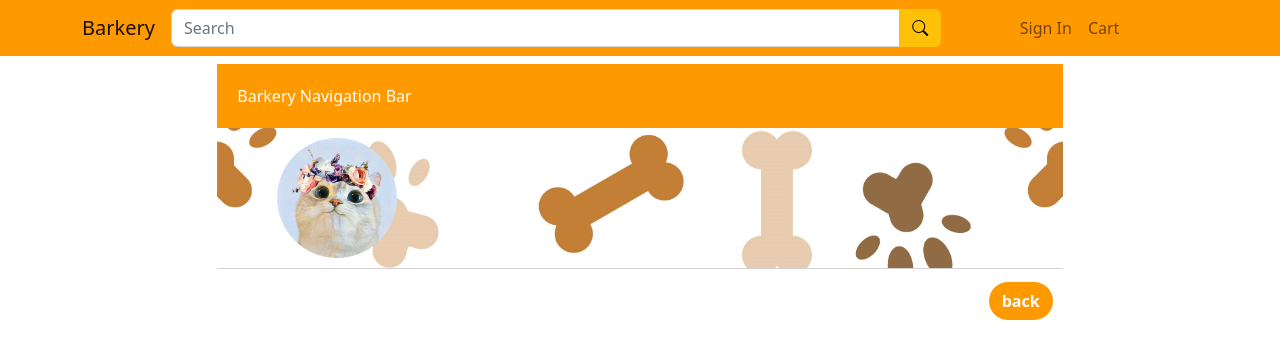
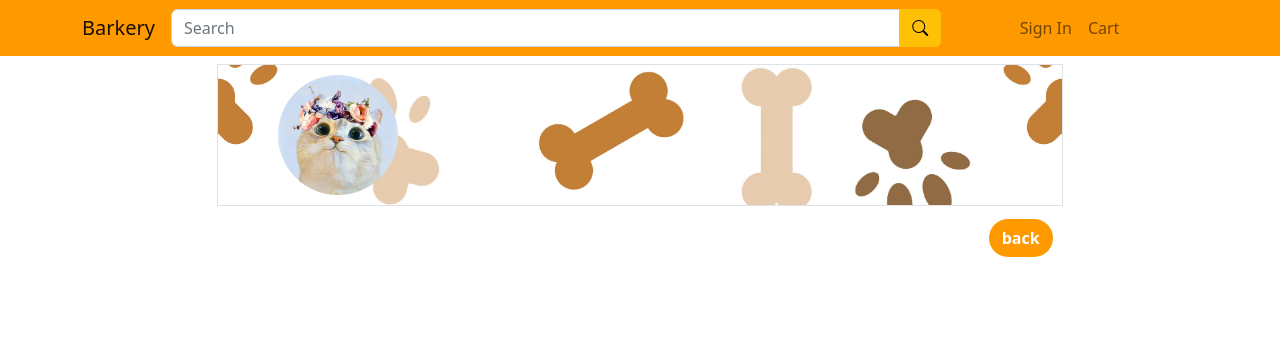
Before and after one commit to DreamerAmy/Shop4Pets, a React (Create React App) app in the folder frontend/: page /order-detail in a window 1280 px wide. Shown: the top 358 px of the page. Built offline with nearby package versions, Linux system fonts and the light colour scheme; no server answers.

Commit message:
remove placeholder

```diff
--- a/frontend/src/App.js
+++ b/frontend/src/App.js
@@ -31,7 +31,7 @@ function App() {
   return (
     <Provider store={store}>
       <BrowserRouter>
-        <Navigation/>
+        <Navigation />
         <Routes>
           <Route path="/profile/*" element={<ProfileScreen />} />
           <Route path="/edit-profile/*" element={<ProfileEditScreen />} />
@@ -41,9 +41,6 @@ function App() {
           {/* <Route path="/profile/*" element={<BuyerProfileScreen />} /> */}
           <Route path="/profile/seller" element={<SellerProfileScreen />} />
           <Route path="/profile/admin" element={<AdminProfileScreen />} />
-
-
-
         </Routes>
       </BrowserRouter>
     </Provider>
--- a/frontend/src/components/ProfileBannerComponent.js
+++ b/frontend/src/components/ProfileBannerComponent.js
@@ -2,13 +2,7 @@ import avatarIcon from "../images/avatarIcon.jpg"
 const ProfileBannerComponent = () => {
     return (
         <>
-            {/* TODO: DELETE */}
-            < div style={{
-                "backgroundColor": "#ff9900",
-                "color": "white", padding: "20px", "size": "20px"
-            }}> Barkery Navigation Bar</div >
-
-            <div id="banner">
+            <div className="border" id="banner">
                 <img src={avatarIcon} alt="" />
             </div>
         </>
```
